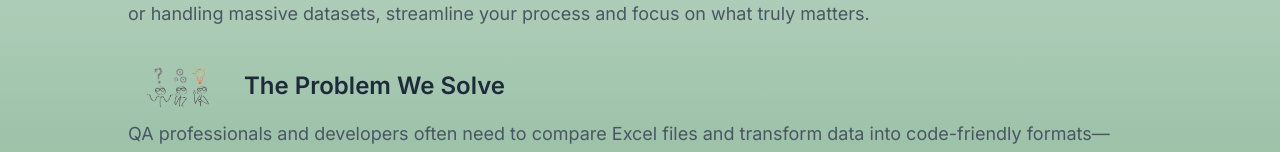
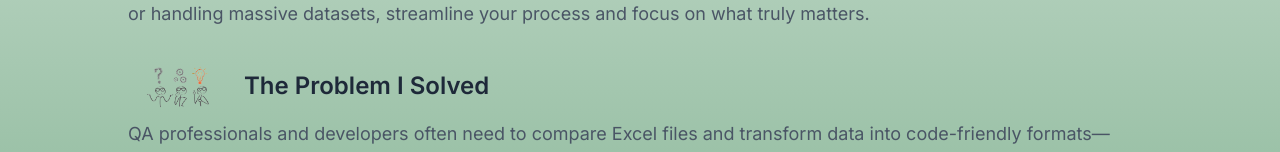
Before and after one commit to kabirfaisal1/xlxconvertcompare, a Next.js app: page / in a window 1280 px wide. Shown: the part 773-925 px from the top of the page. Built offline with nearby package versions, Linux system fonts and the light colour scheme.

Commit message:
Update page.jsx

```diff
--- a/app/(dashboard)/(routes)/page.jsx
+++ b/app/(dashboard)/(routes)/page.jsx
@@ -42,7 +42,7 @@ export default function Home ()
               height={200}
             />
             <h2 className="text-xl sm:text-2xl font-semibold text-gray-800">
-              The Problem We Solve
+              The Problem I Solved
             </h2>
           </div>
 
```
